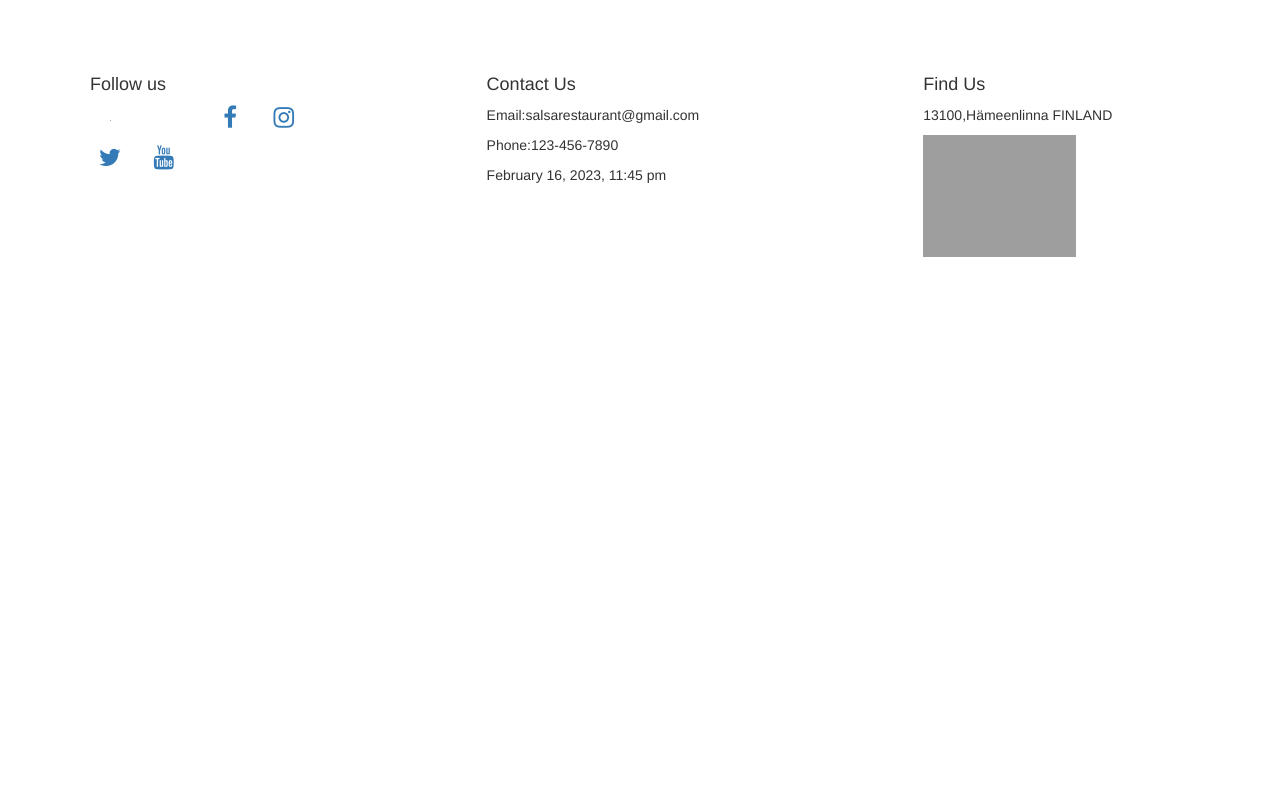
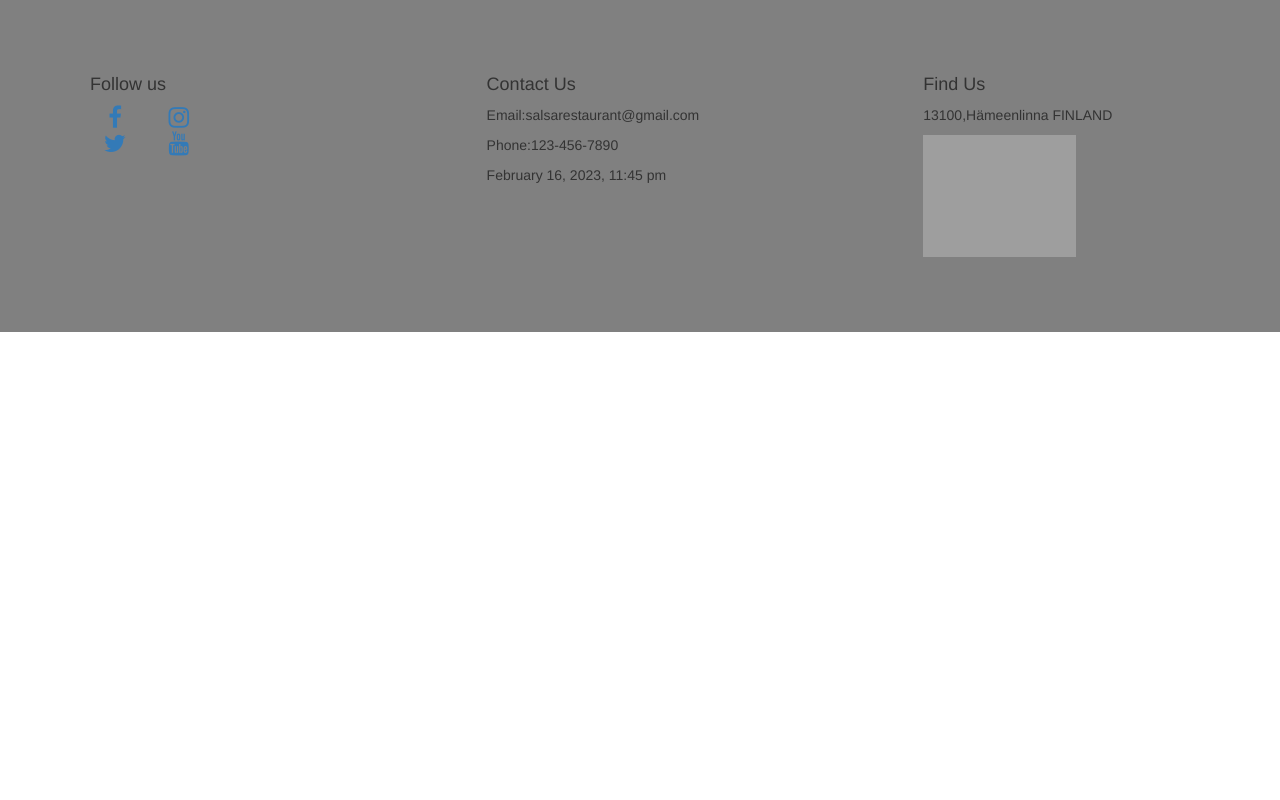
Before and after one commit to jayram22000/TE-M-14, a PHP site: page /footer1.php in a window 1280 px wide. Run offline with PHP 8.4, Linux system fonts and the light colour scheme; grey boxes are pictures that could not be loaded.

Commit message:
flex-containers

```diff
--- a/footer1.php
+++ b/footer1.php
@@ -32,8 +32,8 @@
   display: inline-block;
   line-height: 1rem;
   border-radius: 30%;
-  width: 40px;
-  height: 40px;
+  width: 5rem;
+  height: auto;
   text-align: center;
 
 }
@@ -69,19 +69,51 @@
 
 
 .navbar-brand img {
-    width: 10%;
+    width: 3rem;
     height: auto;
     margin: auto;
     background-color: transparent;
+
    }
 
+  .flex-container {
 
+  background-color: transparent;
+  position: inline-start;
+  }
+
+  .flex-container2 {
+  padding-bottom: 5rem;
+  background-color: transparent;
+  position: inline;
+  }
+
+  .flex-container3 {
+    padding-bottom: 5rem;
+    position: inline;
+  }
+/*
+.flex-container > div {
+  background-color: transparent;
+  margin: 3px;
+  padding: 1rem;
+  font-size: 30px;
+  }
+
+ .icon {
+  background-color: transparent;
+  margin: 1rem;
+  padding: 0.25rem;
+  font-size: 1rem;
+  float: left;
+  }*/
 
   * {
   box-sizing: border-box;
+background-color: grey;
   }
 
-/* Create three equal columns that floats next to each other */
+/* Created three equal columns that float next to each other */
 .column{
   float: left;
   width: 33.33%;
@@ -103,13 +135,20 @@
 
         <ul class="social-icons">
           <h4>Follow us</h4>
-          <p> <a class="navbar-brand" href=""><img src="logo.png" alt="Salsa Restaurants"></p>
+
+            <div class="flex-container">
             <li><a href="https://www.facebook.com/your-restaurant" target="_blank"><i class="fa fa-facebook"></i></a></li>
             <li><a href="https://www.instagram.com/your-restaurant" target="_blank"><i class="fa fa-instagram"></i></a></li>
+            </div>
+            <div class="flex-container2">
             <li><a href="https://twitter.com/your-restaurant" target="_blank"><i class="fa fa-twitter"></i></a></li>
             <li><a href="https://www.youtube.com" target="_blank"><i class="fa fa-youtube"></i></a></li>
-        </ul>
-      </div>
+            </div>
+          </ul>
+          <!--<div class="flex-container3">
+          <p> <a class="navbar-brand" href=""><img src="logo.png" alt="Salsa Restaurants"></p>
+          </div>-->
+        </div>
 
       <div class="column">
           <h4>Contact Us</h4>
```
